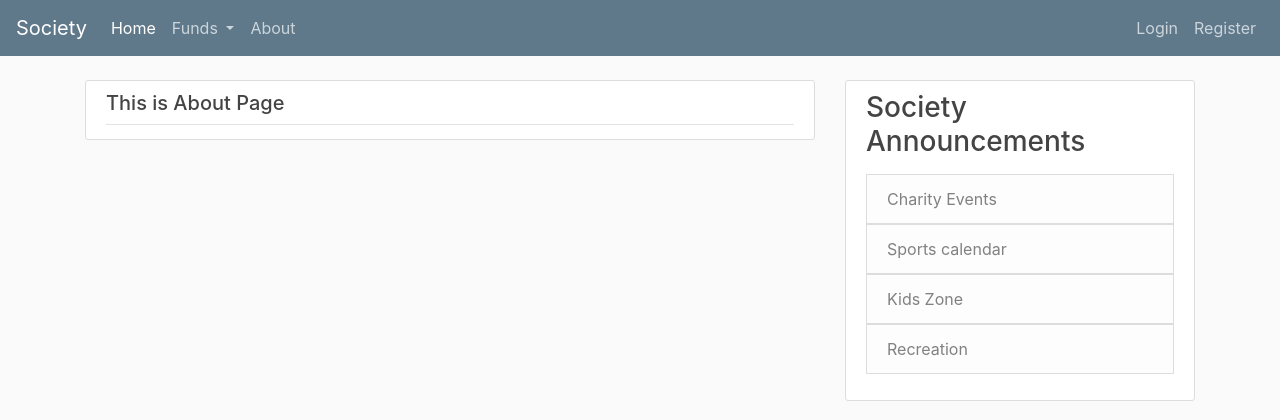
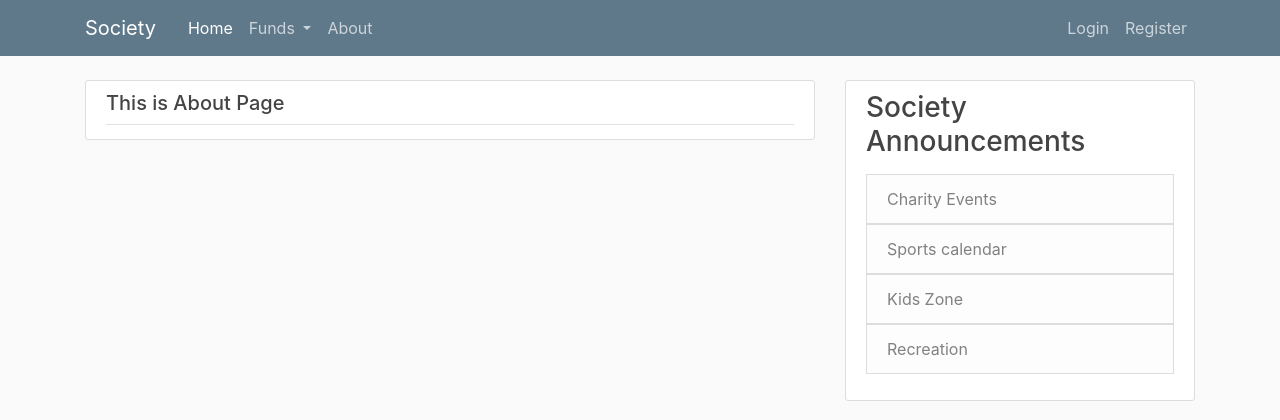
Before and after one commit to bhargav-m01/gcpdemo, a Flask app: page /about in a window 1280 px wide. Shown: the top 420 px of the page. Run offline with Flask 2, Linux system fonts and the light colour scheme; some libraries are stand-ins or nearby versions.

Commit message:
New changes

```diff
--- a/blogapp/templates/base.html
+++ b/blogapp/templates/base.html
@@ -26,7 +26,8 @@
 
   <header class="site-header">
   <nav class="navbar navbar-expand-md navbar-dark bg-steel fixed-top">
-    <a class="navbar-brand" href="#">Society</a>
+    <div class="container">
+    <a class="navbar-brand mr-4" href="/">Society</a>
     <button class="navbar-toggler" type="button" data-toggle="collapse" data-target="#navbarSupportedContent" aria-controls="navbarSupportedContent" aria-expanded="false" aria-label="Toggle navigation">
       <span class="navbar-toggler-icon"></span>
     </button>
@@ -50,7 +51,7 @@
           <a class="nav-link" href="{{ url_for('main.about')}}">About</a>
         </li>
       </ul>
-    </div>
+
         <!-- Navbar Right Side -->
         <div class="navbar-nav">
           {% if current_user.is_authenticated %}
```
